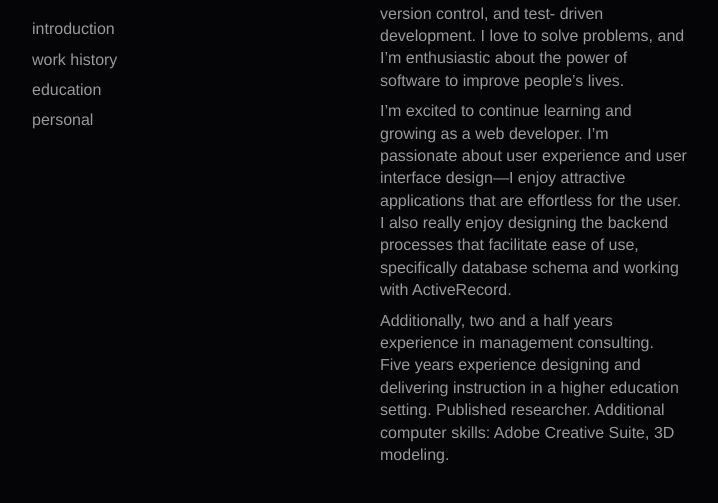
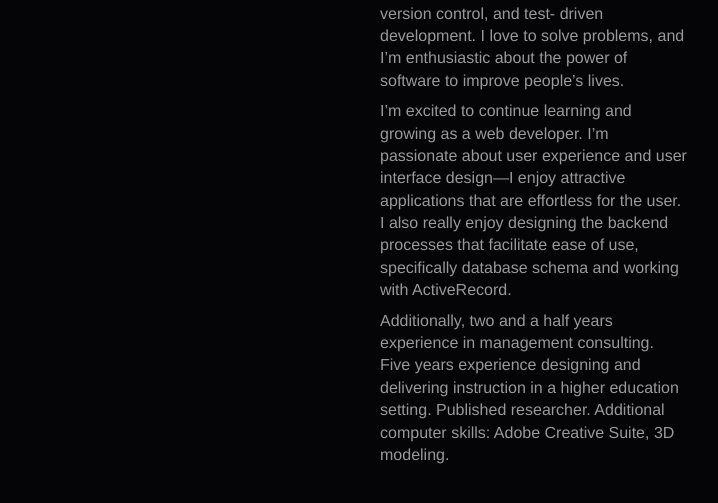
Before and after one commit to toreyhickman/personal_homepage, a plain HTML site: page index.html in a window 1280 px wide. Shown: the part 435-938 px from the top of the page, without its empty margins (280-998 px from the left). Before the commit the page ends 901 px from the top, so only its background shows below. Drawn offline with nearby package versions, Linux system fonts and the light colour scheme.

Commit message:
hide nav until links are ready

```diff
--- a/css/application.css
+++ b/css/application.css
@@ -8,6 +8,10 @@
 
 .round-corners-six {
   border-radius: 6px;
+}
+
+.hidden {
+  display: none;
 }
 
 a, a:visited {
@@ -104,7 +108,7 @@ header {
 
 .content {
   width: 656px;
-  margin: -80px auto 0 auto;
+  margin: -80px auto 100px auto;
   min-height: 200px;
   color: #999;
 }
@@ -116,6 +120,15 @@ header {
 
 nav {
   margin-top: 30px;
+}
+
+.fake_anchor {
+  transition: color .3s;
+}
+
+.fake_anchor:hover {
+  color: #eee;
+  cursor: pointer;
 }
 
 .text {
--- a/index.html
+++ b/index.html
@@ -52,11 +52,11 @@
     <div class="left info">
       <h1>Torey Hickman</h1>
       <p>torey@toreyhickman.com</p>
-      <nav>
-        <p>introduction</p>
-        <p>work history</p>
-        <p>education</p>
-        <p>personal</p>
+      <nav class="hidden">
+        <span class="fake_anchor">introduction</span><br>
+        <span class="fake_anchor">work history</span><br>
+        <span class="fake_anchor">education</span><br>
+        <span class="fake_anchor">personal</span>
       </nav>
     </div>
 
```
